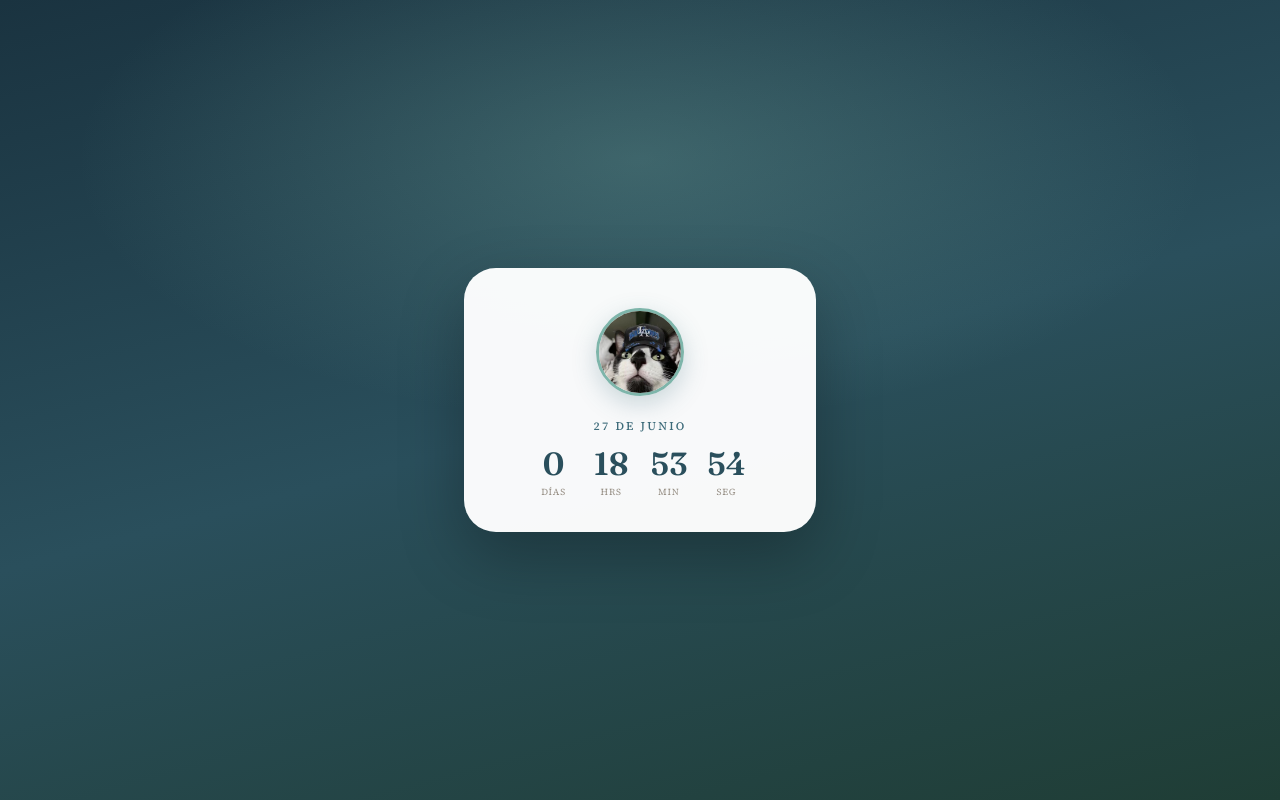
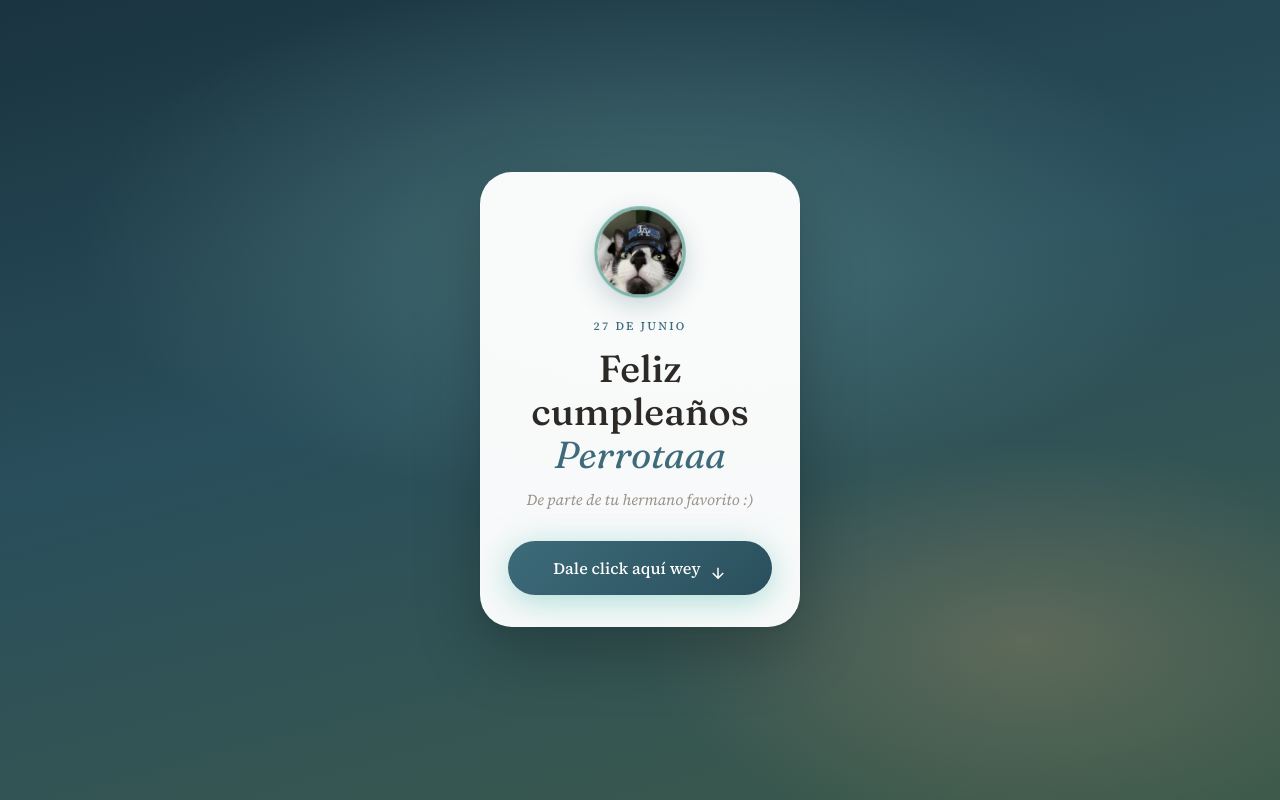
Before and after one commit to AleMadofoker/Sam, a plain HTML site: page index.html in a window 1280 px wide. Shown: the top 800 px of the page. Drawn offline with Linux system fonts and the light colour scheme.

Commit message:
Ultimos Cambios

```diff
--- a/css/style.css
+++ b/css/style.css
@@ -122,132 +122,6 @@
 
 .audio-toggle.is-muted .audio-toggle__on { display: none; }
 .audio-toggle.is-muted .audio-toggle__off { display: block !important; }
-
-/* ── Lock screen (before June 27) ───────────────────── */
-body.site-locked {
-  overflow: hidden;
-  height: 100dvh;
-}
-
-.lock-screen {
-  position: fixed;
-  inset: 0;
-  z-index: 5000;
-  display: flex;
-  align-items: center;
-  justify-content: center;
-  padding: 1.5rem;
-  padding-top: calc(var(--safe-top) + 1.5rem);
-  padding-bottom: calc(var(--safe-bottom) + 1.5rem);
-}
-
-.lock-screen[hidden] {
-  display: none !important;
-}
-
-.lock-screen__bg {
-  position: absolute;
-  inset: 0;
-  background:
-    radial-gradient(ellipse 80% 60% at 50% 20%, rgba(126, 181, 170, 0.3) 0%, transparent 55%),
-    linear-gradient(165deg, #1a3340 0%, #2a4f5c 50%, #1f3d35 100%);
-}
-
-.lock-screen__card {
-  position: relative;
-  width: 100%;
-  max-width: 22rem;
-  padding: 2.5rem 1.75rem 2rem;
-  text-align: center;
-  background: rgba(255, 255, 255, 0.97);
-  border-radius: calc(var(--radius-lg) + 4px);
-  box-shadow: 0 24px 64px rgba(0, 0, 0, 0.28);
-  animation: welcome-in 0.7s cubic-bezier(0.34, 1.2, 0.64, 1) both;
-}
-
-.lock-screen__avatar {
-  width: 88px;
-  height: 88px;
-  margin: 0 auto 1.25rem;
-  border-radius: 50%;
-  overflow: hidden;
-  border: 3px solid var(--med-300);
-  box-shadow: 0 8px 24px rgba(61, 107, 122, 0.25);
-}
-
-.lock-screen__avatar img {
-  width: 100%;
-  height: 100%;
-  object-fit: cover;
-}
-
-.lock-screen__date {
-  font-size: 0.72rem;
-  font-weight: 500;
-  letter-spacing: 0.2em;
-  text-transform: uppercase;
-  color: var(--med-500);
-  margin-bottom: 0.75rem;
-}
-
-.lock-screen__title {
-  font-family: var(--font-display);
-  font-size: clamp(1.5rem, 6vw, 1.85rem);
-  font-weight: 500;
-  line-height: 1.2;
-  color: var(--ink);
-  margin-bottom: 0.5rem;
-}
-
-.lock-screen__sub {
-  font-size: 0.92rem;
-  font-style: italic;
-  color: var(--ink-muted);
-  margin-bottom: 1.75rem;
-}
-
-.lock-screen__label {
-  font-size: 0.7rem;
-  font-weight: 500;
-  letter-spacing: 0.16em;
-  text-transform: uppercase;
-  color: var(--med-500);
-  margin-bottom: 0.75rem;
-}
-
-.lock-screen__timer {
-  display: flex;
-  justify-content: center;
-  gap: 0.85rem;
-}
-
-.lock-screen__unit {
-  display: flex;
-  flex-direction: column;
-  align-items: center;
-  min-width: 2.75rem;
-}
-
-.lock-screen__unit span {
-  font-family: var(--font-display);
-  font-size: 2rem;
-  font-weight: 600;
-  line-height: 1;
-  color: var(--med-700);
-  font-variant-numeric: tabular-nums;
-}
-
-.lock-screen__unit small {
-  font-size: 0.58rem;
-  letter-spacing: 0.08em;
-  text-transform: uppercase;
-  color: var(--ink-muted);
-  margin-top: 0.25rem;
-}
-
-.site-content[hidden] {
-  display: none !important;
-}
 
 /* ── Welcome screen ─────────────────────────────────── */
 body.welcome-open {
--- a/index.html
+++ b/index.html
@@ -17,24 +17,8 @@
   <link href="https://fonts.googleapis.com/css2?family=Fraunces:ital,opsz,wght@0,9..144,400;0,9..144,500;0,9..144,600;1,9..144,400&family=Source+Serif+4:ital,opsz,wght@0,8..60,400;0,8..60,500;1,8..60,400&display=swap" rel="stylesheet" />
   <link rel="stylesheet" href="css/style.css" />
 </head>
-<body class="site-locked">
-  <div class="lock-screen" id="lockScreen">
-    <div class="lock-screen__bg" aria-hidden="true"></div>
-    <div class="lock-screen__card">
-      <div class="lock-screen__avatar">
-        <img src="images/gato.jpg" alt="" width="88" height="88" />
-      </div>
-      <p class="lock-screen__date">27 de junio</p>
-      <div class="lock-screen__timer">
-        <div class="lock-screen__unit"><span id="lockDays">0</span><small>días</small></div>
-        <div class="lock-screen__unit"><span id="lockHours">0</span><small>hrs</small></div>
-        <div class="lock-screen__unit"><span id="lockMins">0</span><small>min</small></div>
-        <div class="lock-screen__unit"><span id="lockSecs">0</span><small>seg</small></div>
-      </div>
-    </div>
-  </div>
-
-  <div class="site-content" id="siteContent" hidden>
+<body class="welcome-open">
+  <div class="site-content" id="siteContent">
   <div class="scroll-progress" aria-hidden="true"><div class="scroll-progress__bar"></div></div>
   <canvas class="med-particles" id="medParticles" aria-hidden="true"></canvas>
   <canvas class="confetti-canvas" id="confettiCanvas" aria-hidden="true"></canvas>
@@ -53,7 +37,7 @@
       <h2 class="welcome__title">Feliz cumpleaños<br /><em>Perrotaaa </em></h2>
       <p class="welcome__sub">De parte de tu hermano favorito :)</p>
       <button class="welcome__btn" id="welcomeBtn" type="button">
-        <span>Click aquí</span>
+        <span>Dale click aquí wey</span>
         <svg viewBox="0 0 24 24" fill="none" stroke="currentColor" stroke-width="2" aria-hidden="true"><path d="M12 5v14M5 12l7 7 7-7"/></svg>
       </button>
     </div>
@@ -219,7 +203,7 @@
           <span class="block__icon block__icon--cat" aria-hidden="true">
             <svg viewBox="0 0 24 24" fill="currentColor"><ellipse cx="12" cy="16" rx="5" ry="4"/><circle cx="7" cy="10" r="2.5"/><circle cx="12" cy="8" r="2.5"/><circle cx="17" cy="10" r="2.5"/></svg>
           </span>
-          <h2 class="block__title">Los que te esperan<br /><em>en casa</em></h2>
+          <h2 class="block__title">Tus pankeis tambien<br /><em>Te quieren</em></h2>
         </header>
 
         <p class="pets__intro reveal">
--- a/js/main.js
+++ b/js/main.js
@@ -67,75 +67,6 @@
     draw();
     window.addEventListener("resize", resize, { once: true });
   }
-
-  const ADMIN_BYPASS_KEY = "samAdminBypass";
-
-  function isAdminBypass() {
-    if (sessionStorage.getItem(ADMIN_BYPASS_KEY) === "1") return true;
-    if (new URLSearchParams(window.location.search).has("admin")) {
-      sessionStorage.setItem(ADMIN_BYPASS_KEY, "1");
-      return true;
-    }
-    return false;
-  }
-
-  function canAccessSite() {
-    if (isAdminBypass()) return true;
-    const now = new Date();
-    return !(now.getMonth() < 5 || (now.getMonth() === 5 && now.getDate() < 27));
-  }
-
-  function getUnlockDate() {
-    const now = new Date();
-    return new Date(now.getFullYear(), 5, 27, 0, 0, 0, 0);
-  }
-
-  function pad(n) {
-    return String(n).padStart(2, "0");
-  }
-
-  const lockScreen = document.getElementById("lockScreen");
-  const siteContent = document.getElementById("siteContent");
-
-  function updateLockCountdown() {
-    const target = getUnlockDate();
-    const diff = target - new Date();
-
-    if (diff <= 0) {
-      location.reload();
-      return;
-    }
-
-    const days = Math.floor(diff / 86400000);
-    const hours = Math.floor((diff / 3600000) % 24);
-    const mins = Math.floor((diff / 60000) % 60);
-    const secs = Math.floor((diff / 1000) % 60);
-
-    const lockDays = document.getElementById("lockDays");
-    const lockHours = document.getElementById("lockHours");
-    const lockMins = document.getElementById("lockMins");
-    const lockSecs = document.getElementById("lockSecs");
-    const lockLabel = document.getElementById("lockLabel");
-
-    if (lockDays) lockDays.textContent = String(days);
-    if (lockHours) lockHours.textContent = pad(hours);
-    if (lockMins) lockMins.textContent = pad(mins);
-    if (lockSecs) lockSecs.textContent = pad(secs);
-    if (lockLabel) {
-      lockLabel.textContent = days === 0 ? "¡Hoy casi es tu día!" : "Faltan";
-    }
-  }
-
-  if (!canAccessSite()) {
-    updateLockCountdown();
-    setInterval(updateLockCountdown, 1000);
-    return;
-  }
-
-  if (lockScreen) lockScreen.hidden = true;
-  if (siteContent) siteContent.hidden = false;
-  document.body.classList.remove("site-locked");
-  document.body.classList.add("welcome-open");
 
   // ── Welcome + background music ─────────────────────────
   const bgMusic = document.getElementById("bgMusic");
```
Also changed, not shown: admin/index.html (deleted, +0 -16 lines).
